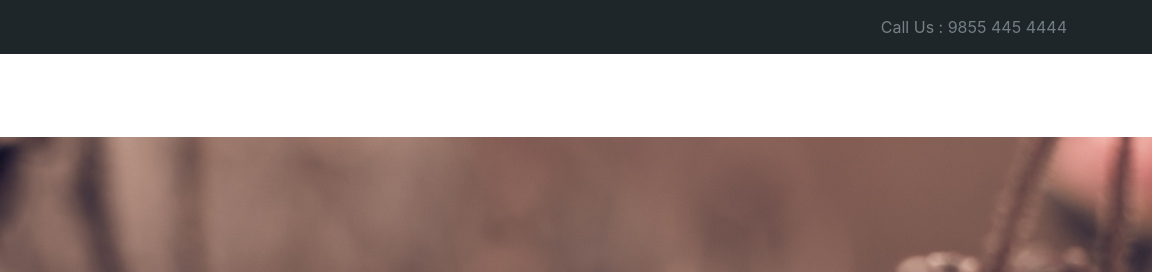
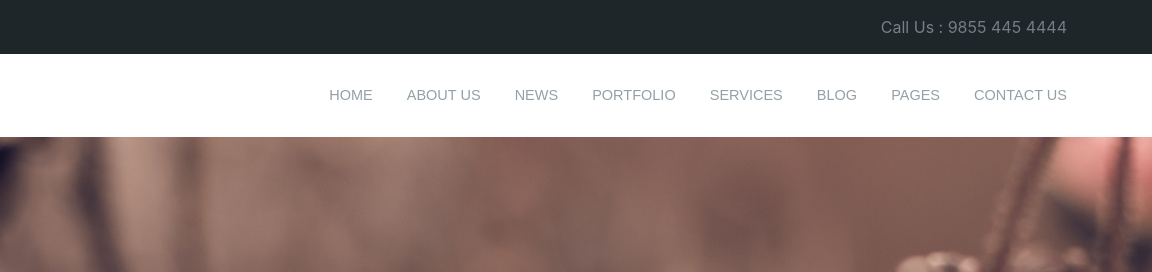
Before and after one commit to SalyOne/Bplus, a plain HTML site: page index.html in a window 1280 px wide. Shown: the top 272 px of the page, 128-1280 px from the left. Drawn offline with nearby package versions, Linux system fonts and the light colour scheme; files whose address does not match are found by name; a web font is replaced by a local one.

Commit message:
revial  menu

```diff
--- a/index.html
+++ b/index.html
@@ -24,14 +24,15 @@
 			</div>
 			<nav class="col-md-9 offset-md-2">
 				<ul class="float-right">
-<!--					<li><a href="#">home</a></li>-->
-<!--					<li><a href="#">about us</a></li>-->
-<!--					<li><a href="#">news</a></li>-->
-<!--					<li><a href="#">portfolio</a></li>-->
-<!--					<li><a href="#"> services</a></li>-->
-<!--					<li><a href="#">blog</a></li>-->
-<!--					<li><a href="#">pages</a></li>-->
-<!--					<li><a href="#">contact us</a></li>-->
+					<li><a href="#">home</a></li>
+					<li><a href="#">about us</a></li>
+					<li><a href="#">news</a></li>
+					<li><a href="#">portfolio</a></li>
+					<li><a href="#"> services</a></li>
+					<li><a href="#">blog</a></li>
+					<li><a href="#">pages</a></li>
+					<li><a href="#">contact us</a></li>
+
 				</ul>
 			</nav>
 		</div>
```
